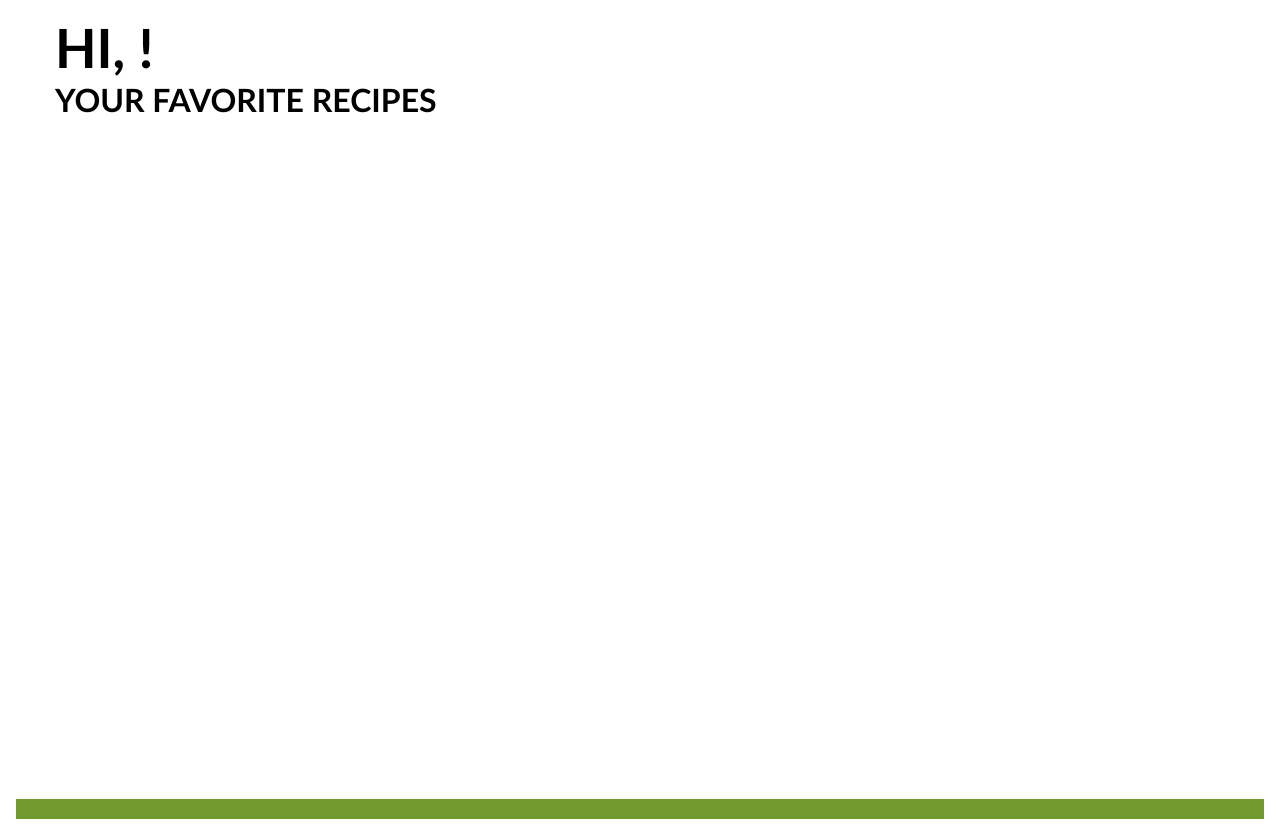
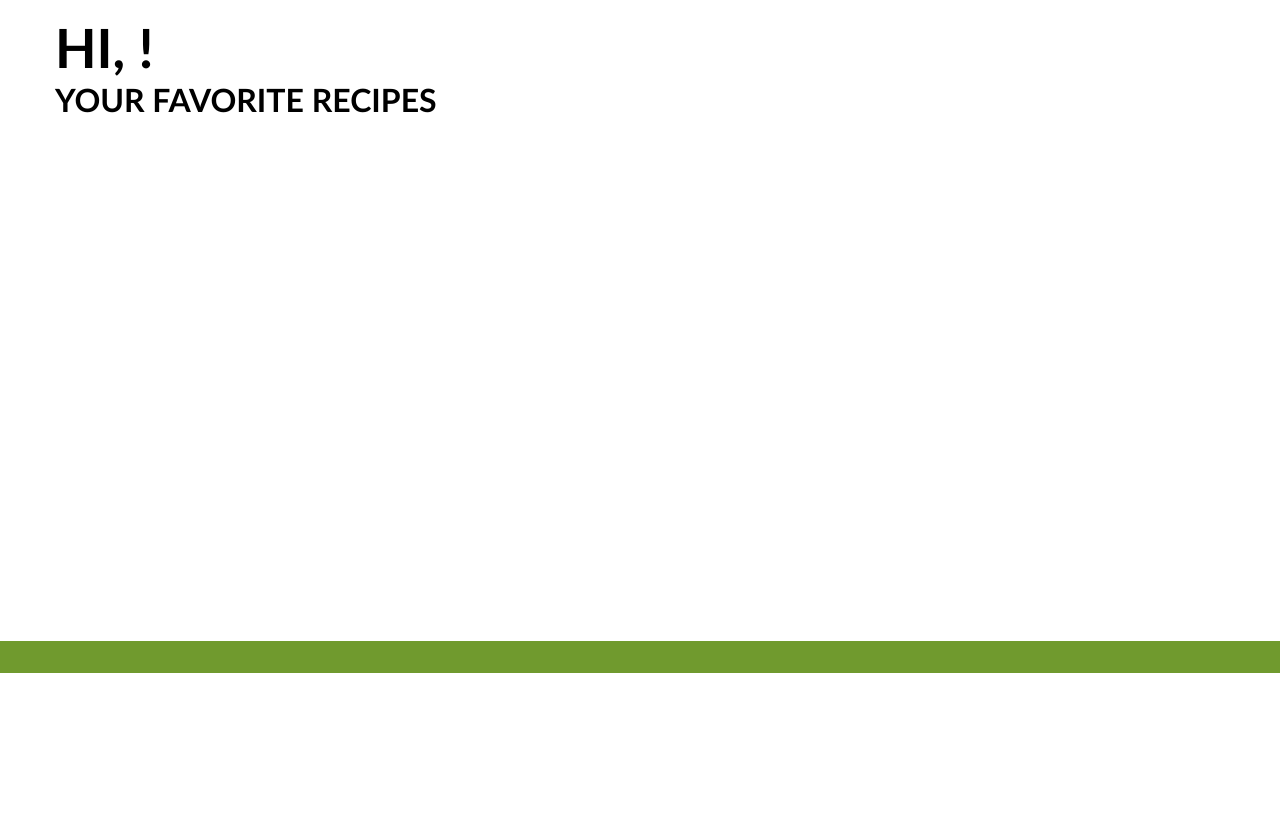
Before and after one commit to nicolasKappa/Food_Recipe_Web_App, a PHP site: page /user_page.php in a window 1280 px wide. Shown: the part 127-962 px from the top of the page. After the commit the page ends 800 px from the top, so only its background shows below. Run offline with PHP 8.4, Linux system fonts and the light colour scheme; the visitor is signed in with stand-in values (Sample User, id 1).

Commit message:
footer set to fixed on user_page

```diff
--- a/Website/search_results.css
+++ b/Website/search_results.css
@@ -197,7 +197,7 @@ select {
 
 .goods-list {
     display: flex;
-    justify-content: space-between;
+    justify-content: left;
     flex-wrap: wrap;
     gap: 20px;
     list-style: none;
--- a/Website/user_page.css
+++ b/Website/user_page.css
@@ -125,6 +125,7 @@ img {
 .container,
 .container-fluid {
 	width: 100%;
+	max-width: 1200px;
 	margin: 0 auto;
 	padding: 0 15px;
 }
@@ -154,11 +155,11 @@ img {
 }
 
 main {
+	flex: 1;
 	display: flex;
 	flex-direction: column;
 	/* justify-content: center; */
 	align-items: center;
-  height: 100vh; /* Viewport height */
 	padding: 1em;
 }
 
@@ -300,10 +301,16 @@ select {
 }
 
 .footer {
+	position: fixed;
+	left: 0;
+	bottom: 0;
+	width: 100%;
 	padding: 10px 0;
-  height: 5%;
+	height: 4%;
 	background-color: #709a2e;
 	color: #ffffff;
+	margin-top: auto;
+	text-align: center;
 }
 
 @media (max-width: 925px) {
--- a/Website/user_page.php
+++ b/Website/user_page.php
@@ -164,6 +164,7 @@ $conn->close();
     <footer class="footer">
 
         </div>
+        </div>
     </footer>
      <script>
         window.onload = function() {
```
Lines whose indentation alone changed are shown as unchanged.
